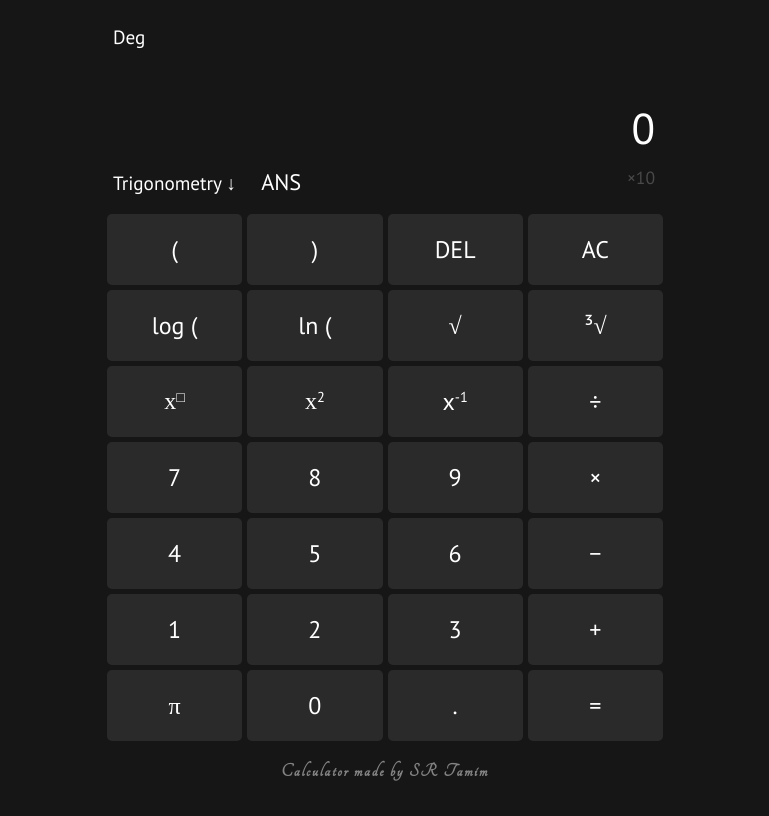
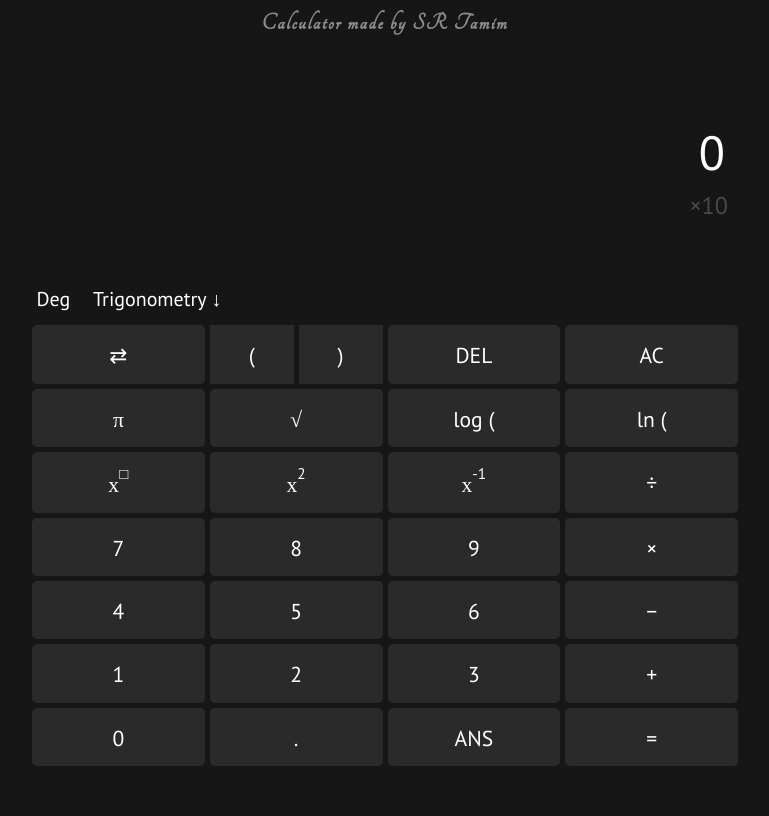
Before and after one commit to sr-tamim/scientific-calculator, a plain HTML site: page index.html in a window 1280 px wide. Shown: the whole page, without its empty margins (255-1024 px from the left). Drawn offline with Linux system fonts and the light colour scheme; a web font is replaced by a local one.

Commit message:
ui improvements

```diff
--- a/index.html
+++ b/index.html
@@ -37,9 +37,9 @@
 
 <body>
     <div class="container">
+        <h3 class="signature">Calculator made by SR Tamim</h3>
         <div class="calculator">
             <div class="input-area">
-                <div><span id="trigonometric-mode"></span></div>
                 <div id="topDisplay-container">
                     <div id="topDisplay"></div>
                 </div>
@@ -47,37 +47,48 @@
                 <div id="exponential-container">
                     ×10<sup id="exponential"></sup>
                 </div>
-                <div id="trigonometry">
-                    <span id="trigono-toggle">Trigonometry &darr;</span>
-                    <span id="ansButton">ANS</span>
-                    <div id="trigonometric-container">
-                        <span class="operationButton trigono-operator" data-button-symbol="trigo(Math.sin,">sin(</span>
-                        <span class="operationButton trigono-operator" data-button-symbol="trigo(Math.cos,">cos(</span>
-                        <span class="operationButton trigono-operator" data-button-symbol="trigo(Math.tan,">tan(</span>
-                        <span class="operationButton trigono-operator"
-                            data-button-symbol="1/trigo(Math.sin,">cosec(</span>
-                        <span class="operationButton trigono-operator"
-                            data-button-symbol="1/trigo(Math.cos,">sec(</span>
-                        <span class="operationButton trigono-operator"
-                            data-button-symbol="1/trigo(Math.tan,">cot(</span>
-                        <span class="operationButton trigono-operator"
-                            data-button-symbol="trigo(Math.sinh,">sin<sup>-1</sup>(</span>
-                        <span class="operationButton trigono-operator"
-                            data-button-symbol="trigo(Math.cosh,">cos<sup>-1</sup>(</span>
-                        <span class="operationButton trigono-operator"
-                            data-button-symbol="trigo(Math.tanh,">tan<sup>-1</sup>(</span>
             </div>
-                </div>
+            <div class="button-container">
+                <div class="trigonometry">
+                    <span id="trigonometric-mode"></span>
+                    <span id="trigono-toggle">
+                        <span>Trigonometry &darr;</span>
+                        <span id="trigonometric-container">
+                            <span class="operationButton trigono-operator" data-button-symbol="trigo(Math.sin,">sin(
+                            </span>
+                            <span class="operationButton trigono-operator" data-button-symbol="trigo(Math.cos,">cos(
+                            </span>
+                            <span class="operationButton trigono-operator" data-button-symbol="trigo(Math.tan,">tan(
+                            </span>
+                            <span class="operationButton trigono-operator" data-button-symbol="1/trigo(Math.sin,">cosec(
+                            </span>
+                            <span class="operationButton trigono-operator" data-button-symbol="1/trigo(Math.cos,">sec(
+                            </span>
+                            <span class="operationButton trigono-operator" data-button-symbol="1/trigo(Math.tan,">cot(
+                            </span>
+                            <span class="operationButton trigono-operator" data-button-symbol="trigo(Math.sinh,">
+                                sin<sup>-1</sup>(</span>
+                            <span class="operationButton trigono-operator" data-button-symbol="trigo(Math.cosh,">
+                                cos<sup>-1</sup>(</span>
+                            <span class="operationButton trigono-operator" data-button-symbol="trigo(Math.tanh,">
+                                tan<sup>-1</sup>(</span>
+                        </span>
+                    </span>
                 </div>
                 <div class="button-area">
-                <span id="parenthesis-start" class="bracketButton">(</span>
-                <span id="parenthesis-end" class="bracketButton">)</span>
+                    <span id="visibility-toggler">⇄</span>
+                    <span class="button-pair">
+                        <div class="bracketButton paired-button">(</div>
+                        <div class="bracketButton paired-button">)</div>
+                    </span>
                     <span id="del">DEL</span>
                     <span id="ac">AC</span>
-                <span id="logButton" class="operationButton" data-button-symbol="Math.log10(">log (</span>
+                    <span class="operationButton" data-button-symbol="Math.PI">π</span>
+                    <span id="sqrtBut" class="toggle-visibility visible" data-button-symbol="√(">√</span>
+                    <span id="cubeRootButton" class="toggle-visibility" data-button-symbol="³√(">³√</span>
+                    <span id="logButton" class="operationButton" data-button-symbol="Math.log10(">log
+                        (</span>
                     <span id="lnButton" class="operationButton" data-button-symbol="Math.log(">ln (</span>
-                <span id="sqrtBut" data-button-symbol="√(">√</span>
-                <span id="cubeRootButton" data-button-symbol="³√(">³√</span>
                     <span id="powerButton" data-button-symbol="^(">x<sup>□</sup></span>
                     <span id="squareBut">x<sup>2</sup></span>
                     <span id="power-1">x<sup>-1</sup></span>
@@ -94,13 +105,13 @@
                     <span class="numberButton input-button">2</span>
                     <span class="numberButton input-button">3</span>
                     <span class="operationButton" data-button-symbol="+">+</span>
-                <span class="operationButton" data-button-symbol="Math.PI">π</span>
                     <span class="numberButton input-button">0</span>
                     <span id="dot" class="numberButton">.</span>
+                    <span id="ansButton">ANS</span>
                     <span id="equalBut">=</span>
                 </div>
             </div>
-        <h3 class="signature">Calculator made by SR Tamim</h3>
+        </div>
     </div>
 </body>
 
--- a/script/script.js
+++ b/script/script.js
@@ -17,6 +17,15 @@ const trigonometricMode = document.getElementById('trigonometric-mode');
 const trigonoToggle = document.getElementById('trigono-toggle');
 const exponentialNum = document.getElementById('exponential');
 const answerButton = document.getElementById('ansButton');
+
+
+document.getElementById('visibility-toggler').addEventListener('click', function () {
+    document.querySelectorAll('.toggle-visibility').forEach(element => {
+        element.classList.toggle('visible');
+    })
+})
+
+
 
 window.addEventListener('load', acFunc);
 
@@ -61,7 +70,11 @@ function trigo(operator, angle) {
         angle = angle * Math.PI / 180;
     }
     let result;
-    if (operator.name == 'tan' && angle == (Math.PI / 2)) {
+    if (operator.name == 'sin' && angle == (Math.PI)) {
+        result = 0;
+        return result;
+    }
+    else if (operator.name == 'tan' && angle == (Math.PI / 2)) {
         result = 'Invalid Input';
         return result;
     }
--- a/style/style.css
+++ b/style/style.css
@@ -12,72 +12,58 @@
     -webkit-tap-highlight-color: transparent;
     font-family: 'PT Sans', serif;
 }
+html{
+    font-size: 16px;
+}
 body{
     background: var(--body-background);
     margin: 0;
     position: absolute;
-    width: 100vw;
+    width: 100%;
     height: 100%;
+    min-width: 300px;
+    max-width: 100vw;
+    max-height: 100vh;
 }
 .container{
     width: 100%;
-    max-width: 100%;
-    min-height: 100%;
+    height: 100%;
+}
+
+.signature{
+    font-family: 'Tangerine', sans-serif;
+    font-size: 3vh;
+    text-align: center;
+    color: rgb(140, 140, 140);
+    letter-spacing: 2px;
+    margin: 0;
+    padding-top: 0.5rem;
+}
+
+
+.calculator{
+    width: 100%;
+    height:95vh;
+    max-width: 35rem;
     display: flex;
     flex-direction: column;
-    justify-content: center;
+    justify-content: space-around;
     align-items: center;
-    padding: 1rem;
-}
-.calculator{
-    min-width: 15rem;
-    max-width: 35rem;
+    padding: 0 2.5vw;
+    margin: 0 auto;
 }
 .input-area{
     color: white;
     position: relative;
     background: transparent;
     padding: 0.5rem 0.5rem 1rem;
-    max-width: 100%;
+    width: 100%;
 }
-#trigonometric-mode{
-    font-size: 1.2rem;
-    text-transform: capitalize;
-    cursor: pointer;
-    user-select: none;
-}
-#trigonometry{
-    position: relative;
-    font-size: 1.2rem;
-    cursor: pointer;
-    display: inline-block;
-    margin-top: 10px;
-    user-select: none;
-}
-#trigonometric-container{
-    background: var(--button-color);
-    position: absolute;
-    top: 150%;
-    width: max-content;
-    display: none;
-    grid-template-columns: repeat(3,1fr);
-    box-shadow: 0 0 10px rgb(73, 73, 73);
-    z-index: 10;
-}
-#trigonometric-container.visible{ display: grid;}
-.trigono-operator{
-    text-align: center;
-    font-size: 1.2rem;
-    padding: 15px;
-    cursor: pointer;
-}
-.trigono-operator:hover{ background: var(--button-hover);}
-
 #topDisplay-container{
     position: relative;
     width: 100%;
-    height: 2.5rem;
-    margin:10px 0 0;
+    height: 3.6vh;
+    margin: 1vh 0;
     overflow-x: auto;
     direction: rtl;
 }
@@ -93,7 +79,7 @@ body{
     right: 0;
     background: transparent;
     color: #dddddd;
-    font-size: 1.9rem;
+    font-size: 3.5vh;
     height: 100%;
     margin: 0;
     direction: initial;
@@ -104,7 +90,7 @@ body{
     color: rgb(255, 255, 255);
     width: 100%;
     text-align: right;
-    font-size: 2.7rem;
+    font-size: 6vh;
     border: 0;
     outline: 0;
 }
@@ -118,41 +104,86 @@ body{
 }
 #exponential-container.active{ color: whitesmoke}
 
-
-#ansButton{
-    margin: 0 20px;
-    font-size: 1.4rem;
+.button-container{
+    width: 100%;
 }
 
+.trigonometry{
+    color: white;
+    font-size: 2.5vh;
+    cursor: pointer;
+    user-select: none;
+    margin: 0.6rem 0.2rem;
+}
+#trigonometric-mode{
+    text-transform: capitalize;
+    margin-right: 0.8rem;
+}
+#trigono-toggle{
+    position: relative;
+    display: inline-block;
+    margin-top: 10px;
+}
+#trigonometric-container{
+    background: var(--button-color);
+    position: absolute;
+    top: 150%;
+    width: max-content;
+    display: none;
+    grid-template-columns: repeat(3,1fr);
+    box-shadow: 0 0 10px rgb(73, 73, 73);
+    z-index: 10;
+}
+#trigonometric-container.visible{ display: grid;}
+.trigono-operator{
+    text-align: center;
+    padding: 15px;
+}
+.trigono-operator:hover{ background: var(--button-hover);}
+
+
 .button-area{
+    width: 100%;
     background: transparent;
-    padding: 2px;
     display: grid;
     grid-template-columns: repeat(4, 1fr);
     grid-gap: 5px;
     border-bottom-left-radius: 10px;
 }
-.button-area span{
+.button-area> span{
     color: white;
     text-align: center;
-    font-size: 1.5rem;
+    font-size: 2.7vh;
     background: var(--button-color);
-    display: inline-flex;
     justify-content: center;
     align-items: center;
     cursor: pointer;
     border-radius: 5px;
     user-select: none;
-    padding: 20px 0;
+    padding: 2vh 0 1.8vh;
 }
 .button-area span:hover{
     background: var(--button-hover);
 }
 
-#powerButton, #squareBut{ font-family: 'Charm', serif;}
+.toggle-visibility{ display: none; }
+.toggle-visibility.visible{ display: inline-flex; }
+
+.button-pair{
+    display: grid;
+    grid-template-columns: repeat(2,1fr);
+    grid-gap: 5px;
+    background: var(--body-background) !important;
+    padding: 0 !important;
+}
+.paired-button{
+    background: var(--button-color);
+    padding: 2vh 0 1.8vh;
+}
+#powerButton, #squareBut, #power-1{ font-family: 'Charm', serif;}
 
 sup{
-    font-size: 0.9rem;
+    font-size: 0.7rem;
     position: relative;
     top: -5px;
 }
@@ -162,9 +193,13 @@ sub{
 }
 
 
-.signature{
-    font-family: 'Tangerine', sans-serif;
-    font-size: 1.2rem;
-    color: rgb(131, 131, 131);
-    letter-spacing: 2px;
+
+@media screen and (min-width: 768px) {
+    html{ font-size: 18px;}
 }
+@media screen and (min-width: 1200px) {
+    html{ font-size: 22px;}
+}
+@media screen and (min-width: 1500px) {
+    html{ font-size: 25px;}
+}
```
Lines whose indentation alone changed are shown as unchanged.
